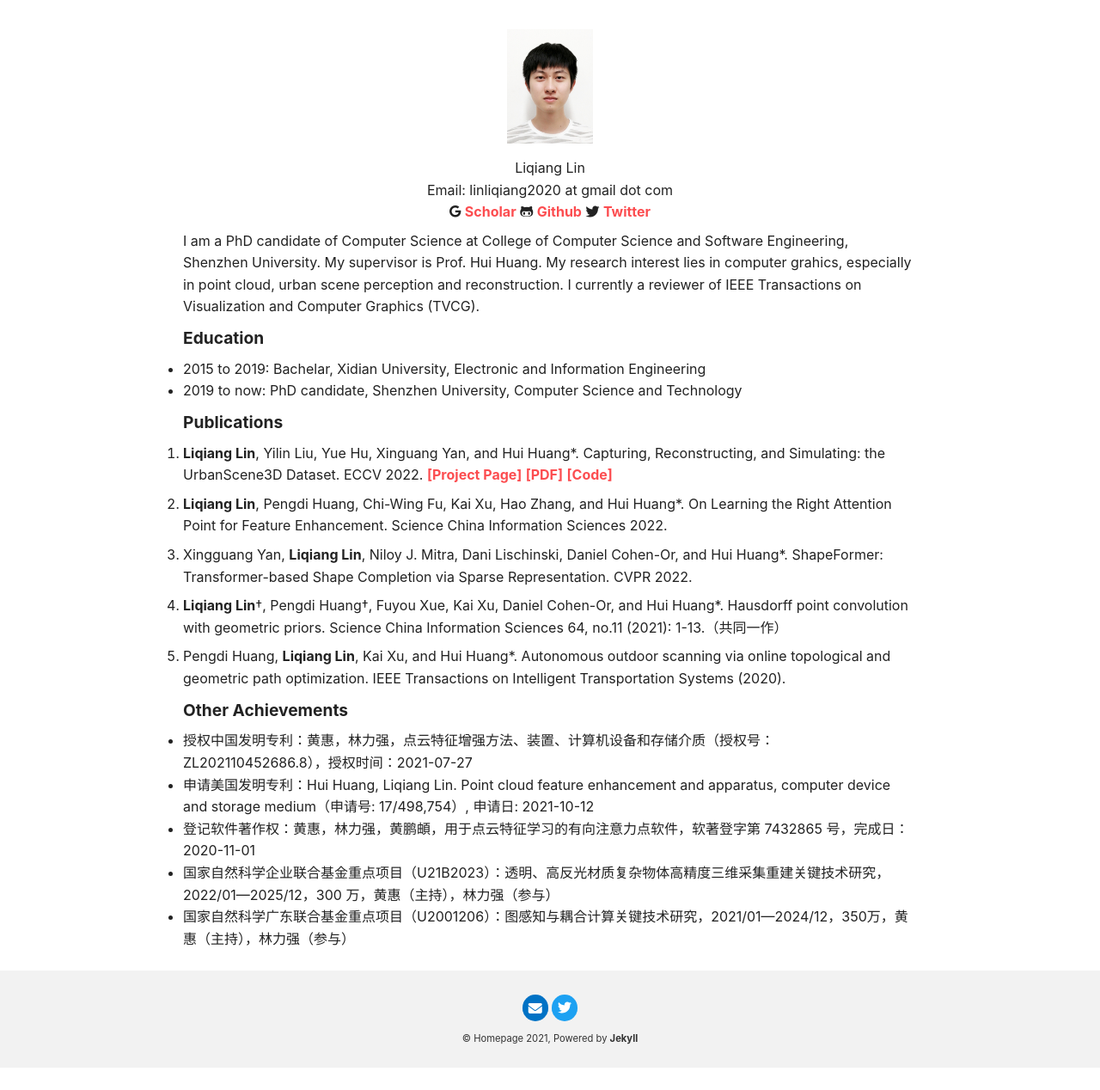
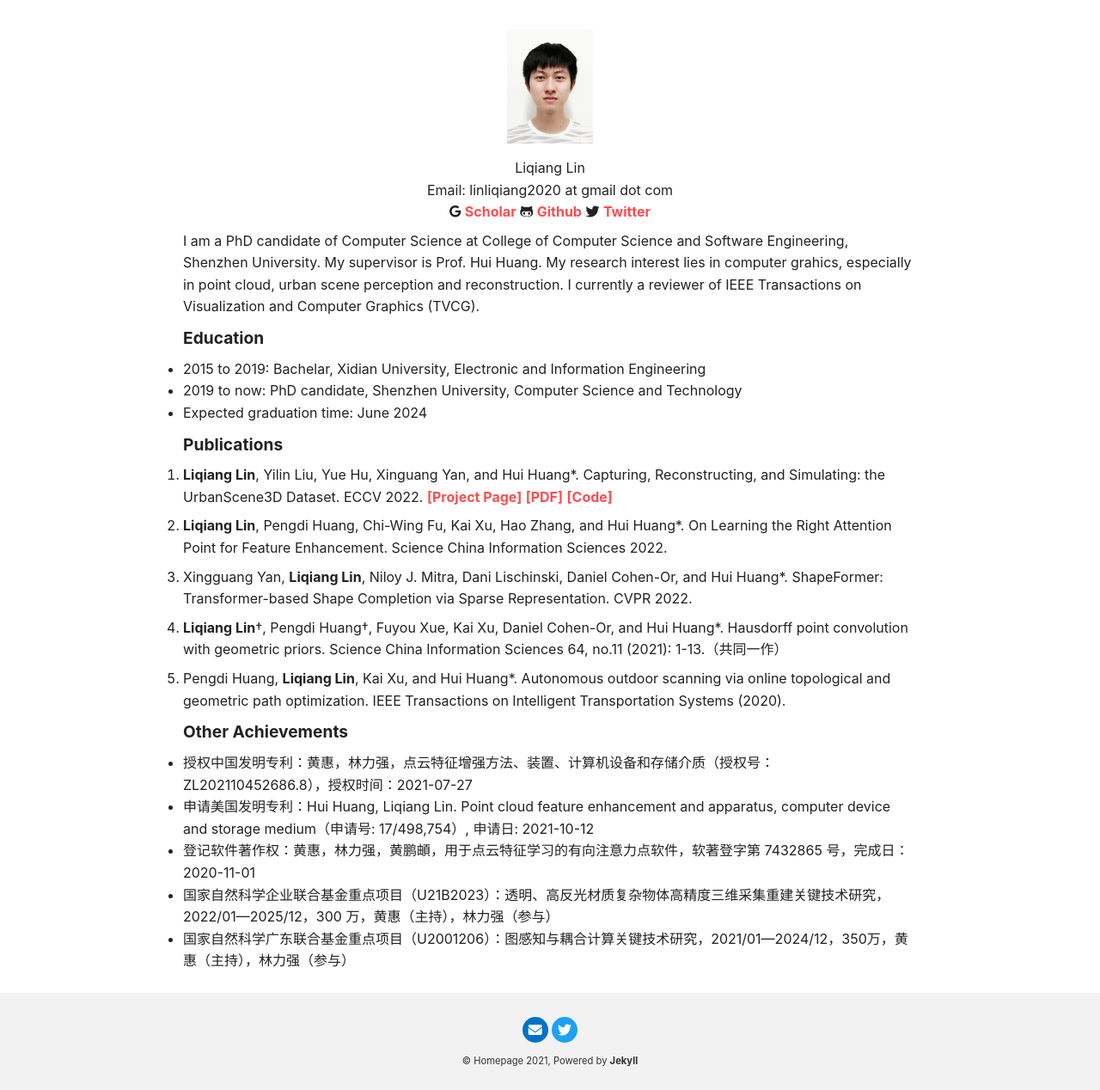
Before and after one commit to Linxius/Linxius.github.io, a Jekyll site: the page built from index.md, in a window 1280 px wide, cut to the strip 94-1362 px from the top of the page. Shown: the whole strip at 86% size. Built offline with Jekyll 4.4.1, drawn with Linux system fonts in a browser that asks for light colours; nearby versions of some CDN libraries; before the commit the page ends 1336 px from its top, so only the background shows below that.

Commit message:
add expected graduation time

```diff
--- a/_config.yml
+++ b/_config.yml
@@ -5,8 +5,8 @@
 ##############################
 text_skin: default # "default" (default), "dark", "forest", "ocean", "chocolate", "orange"
 highlight_theme: tomorrow-night-eighties # "default" (default), "tomorrow", "tomorrow-night", "tomorrow-night-eighties", "tomorrow-night-blue", "tomorrow-night-bright"
-url     : # the base hostname & protocol for your site e.g. https://www.someone.com
-baseurl : # does not include hostname
+url     : / # the base hostname & protocol for your site e.g. https://www.someone.com
+baseurl : / # does not include hostname
 title   : Homepage
 description: > # this means to ignore newlines until "Language & timezone"
 
@@ -71,8 +71,8 @@
 ## => Markdown Enhancements
 ##############################
 ## Mathjax
-mathjax: true # false (default), true
-mathjax_autoNumber: true # false (default), true
+mathjax: false # false (default), true
+mathjax_autoNumber: false # false (default), true
 
 ## Mermaid
 mermaid: # false (default), true
--- a/index.md
+++ b/index.md
@@ -25,6 +25,7 @@
 #### Education
 - 2015 to 2019: Bachelar, Xidian University, Electronic and Information Engineering
 - 2019 to now: PhD candidate, Shenzhen University, Computer Science and Technology
+- Expected graduation time: June 2024
 
 #### Publications
 1. **Liqiang Lin**, Yilin Liu, Yue Hu, Xinguang Yan, and Hui Huang*.
```
